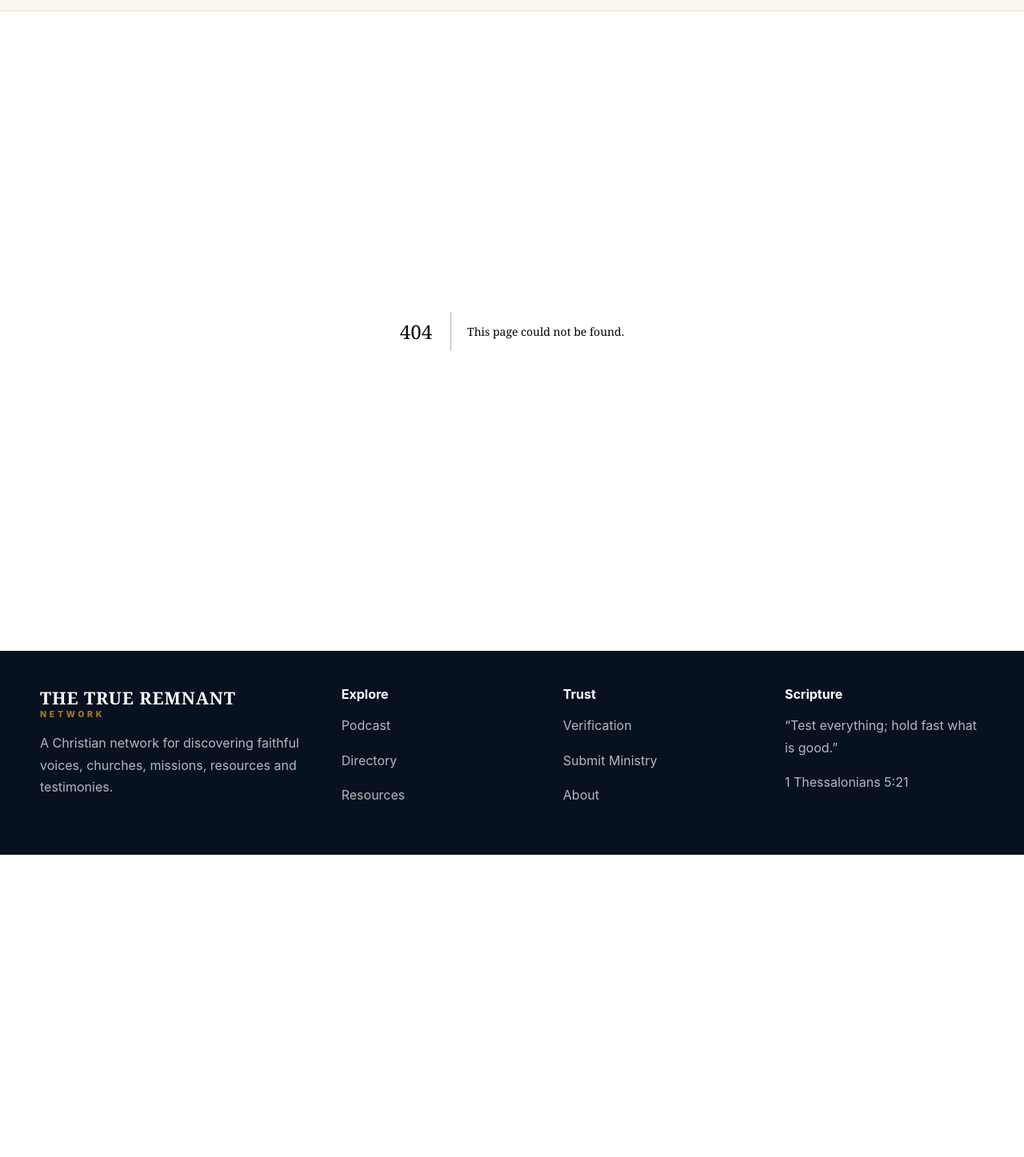
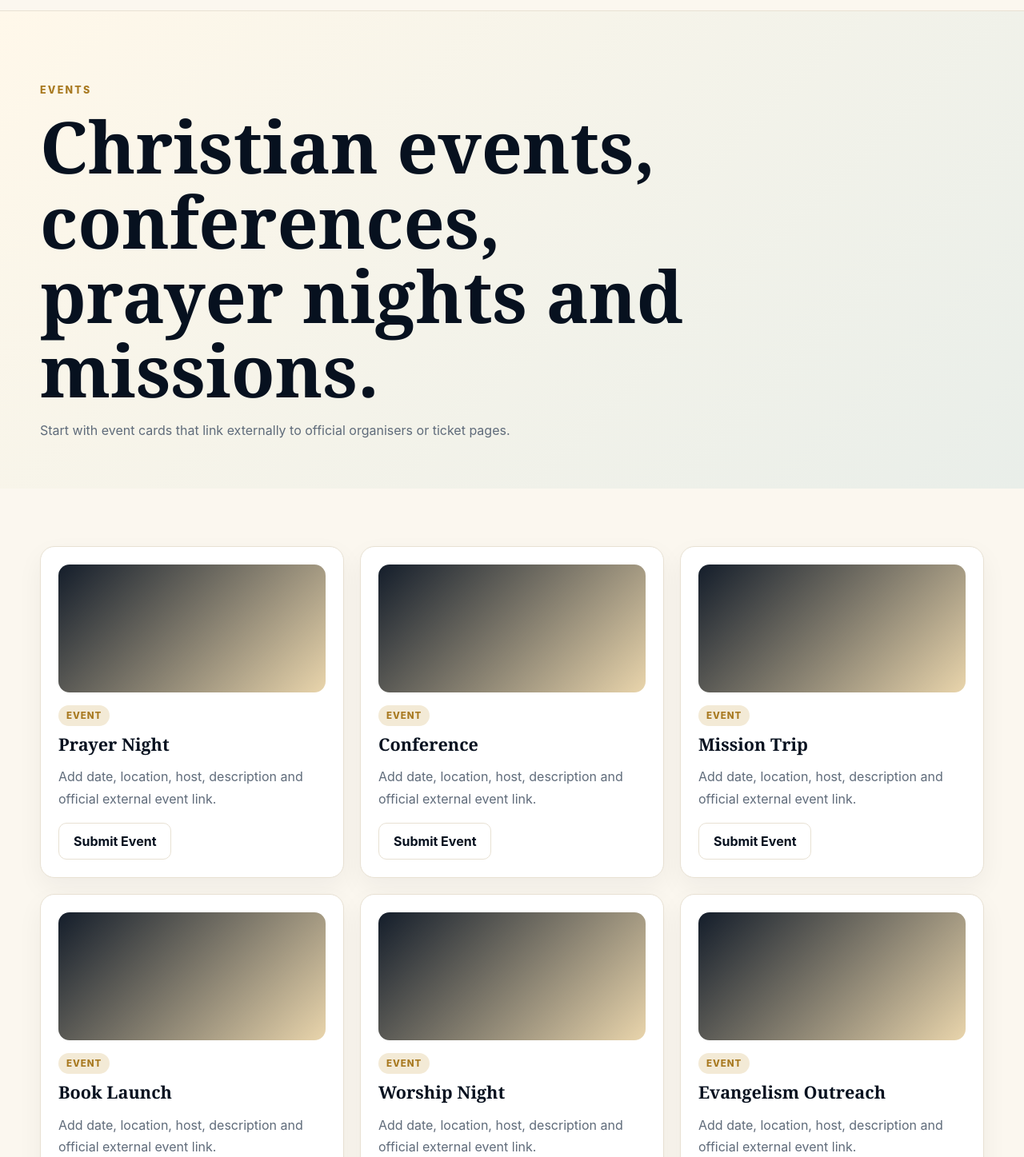
Before and after one commit to dakande85-bit/the-true-remnant-network, a Next.js app: page /events in a window 1280 px wide. Before the commit this address had no page. Shown: the part 63-1510 px from the top of the page at 80% size. Before the commit the page ends 1132 px from the top, so only its background shows below. Built offline with nearby package versions, Linux system fonts and the light colour scheme.

Commit message:
Add events page

```diff
--- /dev/null
+++ b/src/app/events/page.tsx
@@ -0,0 +1,26 @@
+export default function EventsPage() {
+  return (
+    <>
+      <section className="page-hero">
+        <div className="container">
+          <p className="kicker">Events</p>
+          <h1>Christian events, conferences, prayer nights and missions.</h1>
+          <p>Start with event cards that link externally to official organisers or ticket pages.</p>
+        </div>
+      </section>
+      <section className="section">
+        <div className="container grid grid-3">
+          {["Prayer Night", "Conference", "Mission Trip", "Book Launch", "Worship Night", "Evangelism Outreach"].map((title) => (
+            <article className="card" key={title}>
+              <div className="card-cover" />
+              <span className="badge">Event</span>
+              <h3 style={{ marginTop: 12 }}>{title}</h3>
+              <p>Add date, location, host, description and official external event link.</p>
+              <a className="btn" href="/submit">Submit Event</a>
+            </article>
+          ))}
+        </div>
+      </section>
+    </>
+  );
+}
```
